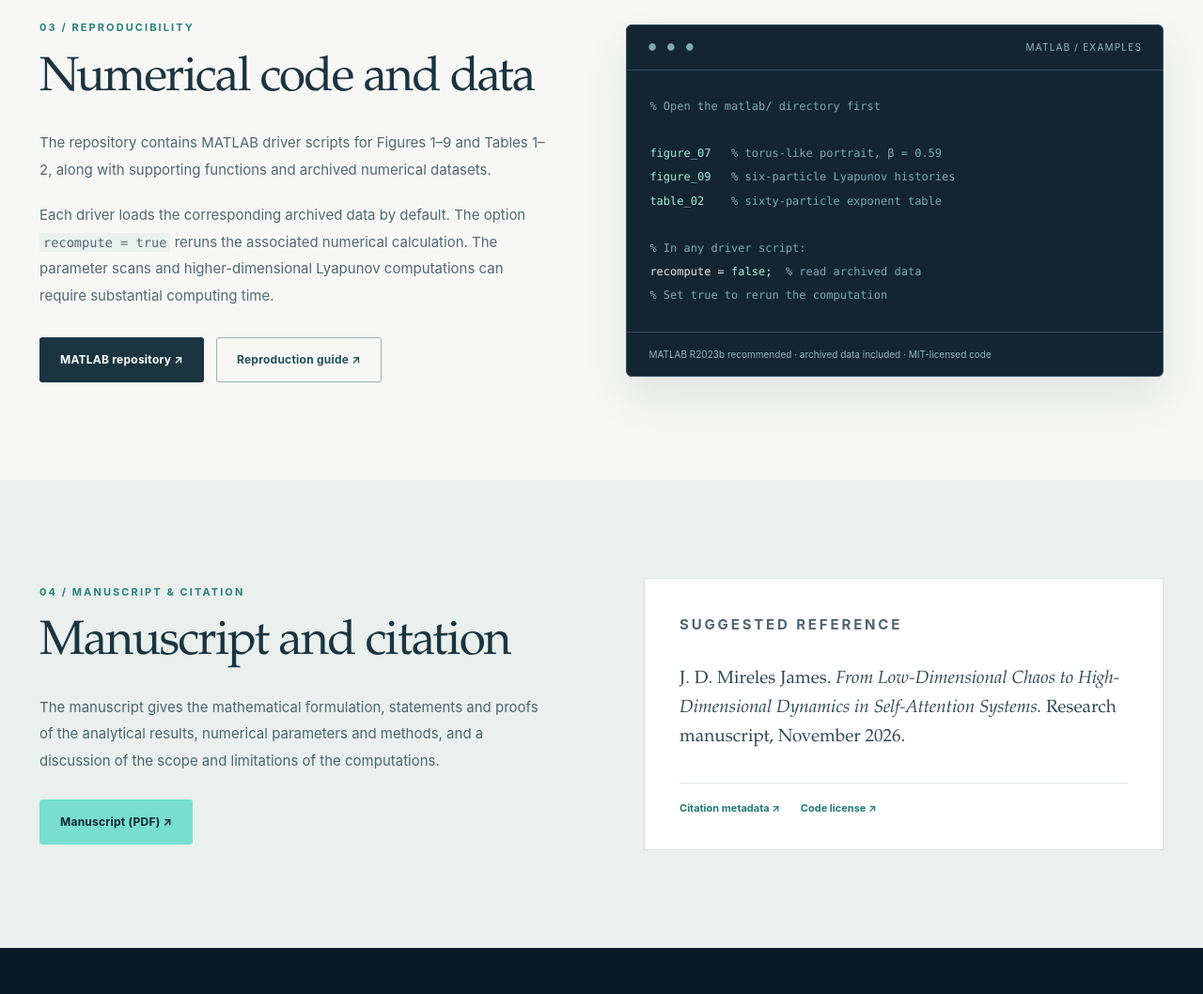
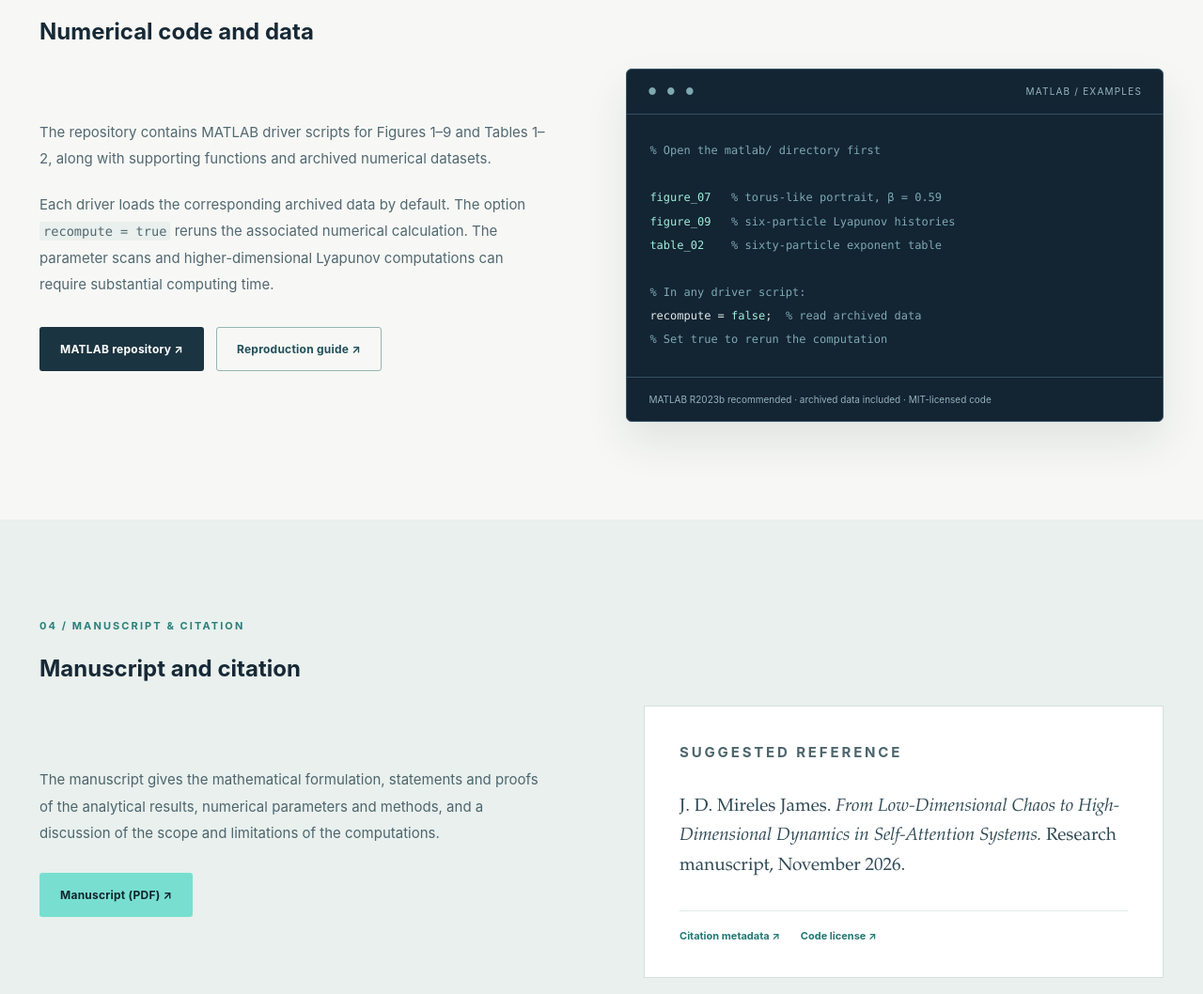
Before and after one commit to J-mireles-james/self-attention-dynamics, a plain HTML site: page docs/index.html in a window 1280 px wide. Shown: the part 3285-4343 px from the top of the page at 94% size. Drawn offline with Linux system fonts and the light colour scheme.

Commit message:
Organize research webpage with simple black section banners

```diff
--- a/docs/index.html
+++ b/docs/index.html
@@ -3,14 +3,14 @@
 <head>
   <meta charset="utf-8">
   <meta name="viewport" content="width=device-width, initial-scale=1">
-  <meta name="theme-color" content="#101d2b">
+  <meta name="theme-color" content="#111111">
   <meta name="description" content="Research on non-gradient self-attention particle systems, periodic and torus-like dynamics, numerical chaos, and reproducible MATLAB experiments with up to 60 particles.">
   <meta property="og:title" content="From Low-Dimensional Chaos to High-Dimensional Dynamics in Self-Attention Systems">
   <meta property="og:description" content="Analytical and numerical study of projected self-attention particle systems, including coupled systems and MATLAB reproduction materials.">
   <meta property="og:type" content="website">
   <meta property="og:image" content="https://j-mireles-james.github.io/self-attention-dynamics/assets/interacting-orbits.jpg">
   <link rel="canonical" href="https://j-mireles-james.github.io/self-attention-dynamics/">
-  <link rel="stylesheet" href="assets/site.css">
+  <link rel="stylesheet" href="assets/site.css?v=white-academic-1">
   <title>Self-Attention Dynamics — J. D. Mireles James</title>
 </head>
 <body>
@@ -64,7 +64,7 @@
 
       <section class="section light-section" id="research">
         <div class="container">
-          <div class="section-heading"><p class="section-tag">01 / Research problem</p><h2>Beyond the gradient setting</h2></div>
+          <div class="section-heading section-banner"><p class="section-tag">01 / Research problem</p><h2>Beyond the gradient setting</h2></div>
           <div class="research-layout">
             <div class="intro-block">
               <p>Under appropriate symmetry assumptions on the query, key, and value matrices, projected self-attention has a gradient formulation. In the analytic setting considered here, the gradient structure implies convergence to equilibria and precludes nonconstant periodic orbits.</p>
@@ -84,11 +84,11 @@
 
       <section class="section paper-section" id="results">
         <div class="container">
-          <div class="section-heading heading-on-dark">
+          <div class="section-heading section-banner">
             <p class="section-tag">02 / Selected findings</p>
             <h2>Analytical results and numerical observations</h2>
-            <p>The paper combines explicit calculations for synchronized solutions with numerical studies of periodic, torus-like, and chaotic behavior. It also examines coupled systems of up to sixty particles.</p>
           </div>
+          <p class="section-intro">The paper combines explicit calculations for synchronized solutions with numerical studies of periodic, torus-like, and chaotic behavior. It also examines coupled systems of up to sixty particles.</p>
           <div class="findings">
             <article class="finding-card">
               <div class="finding-number">A <span>· Analytical</span></div>
@@ -140,10 +140,13 @@
       </section>
 
       <section class="section light-section reproduction-section" id="reproducibility">
-        <div class="container reproduction-grid">
-          <div>
+        <div class="container">
+          <div class="section-banner">
             <p class="section-tag">03 / Reproducibility</p>
             <h2>Numerical code and data</h2>
+          </div>
+          <div class="reproduction-grid">
+            <div>
             <p>The repository contains MATLAB driver scripts for Figures 1–9 and Tables 1–2, along with supporting functions and archived numerical datasets.</p>
             <p>Each driver loads the corresponding archived data by default. The option <code>recompute = true</code> reruns the associated numerical calculation. The parameter scans and higher-dimensional Lyapunov computations can require substantial computing time.</p>
             <div class="button-row reproduction-buttons">
@@ -164,14 +167,18 @@ recompute = <span class="code-accent">false</span>;  <span class="code-comment">
 <span class="code-comment">% Set true to rerun the computation</span></code></pre>
             <p class="code-foot">MATLAB R2023b recommended · archived data included · MIT-licensed code</p>
           </div>
+          </div>
         </div>
       </section>
 
       <section class="section citation-section" id="paper">
-        <div class="container citation-grid">
-          <div>
+        <div class="container">
+          <div class="section-banner">
             <p class="section-tag">04 / Manuscript &amp; citation</p>
             <h2>Manuscript and citation</h2>
+          </div>
+          <div class="citation-grid">
+            <div>
             <p>The manuscript gives the mathematical formulation, statements and proofs of the analytical results, numerical parameters and methods, and a discussion of the scope and limitations of the computations.</p>
             <a class="button button-primary" href="https://github.com/J-mireles-james/self-attention-dynamics/blob/main/paper/chaosTransformers.pdf">Manuscript (PDF) ↗</a>
           </div>
@@ -179,6 +186,7 @@ recompute = <span class="code-accent">false</span>;  <span class="code-comment">
             <p class="micro-heading">SUGGESTED REFERENCE</p>
             <p>J. D. Mireles James. <em>From Low-Dimensional Chaos to High-Dimensional Dynamics in Self-Attention Systems.</em> Research manuscript, November 2026.</p>
             <div class="citation-bottom"><a href="https://github.com/J-mireles-james/self-attention-dynamics/blob/main/CITATION.cff">Citation metadata ↗</a><a href="https://github.com/J-mireles-james/self-attention-dynamics/blob/main/LICENSE">Code license ↗</a></div>
+          </div>
           </div>
         </div>
       </section>
```
